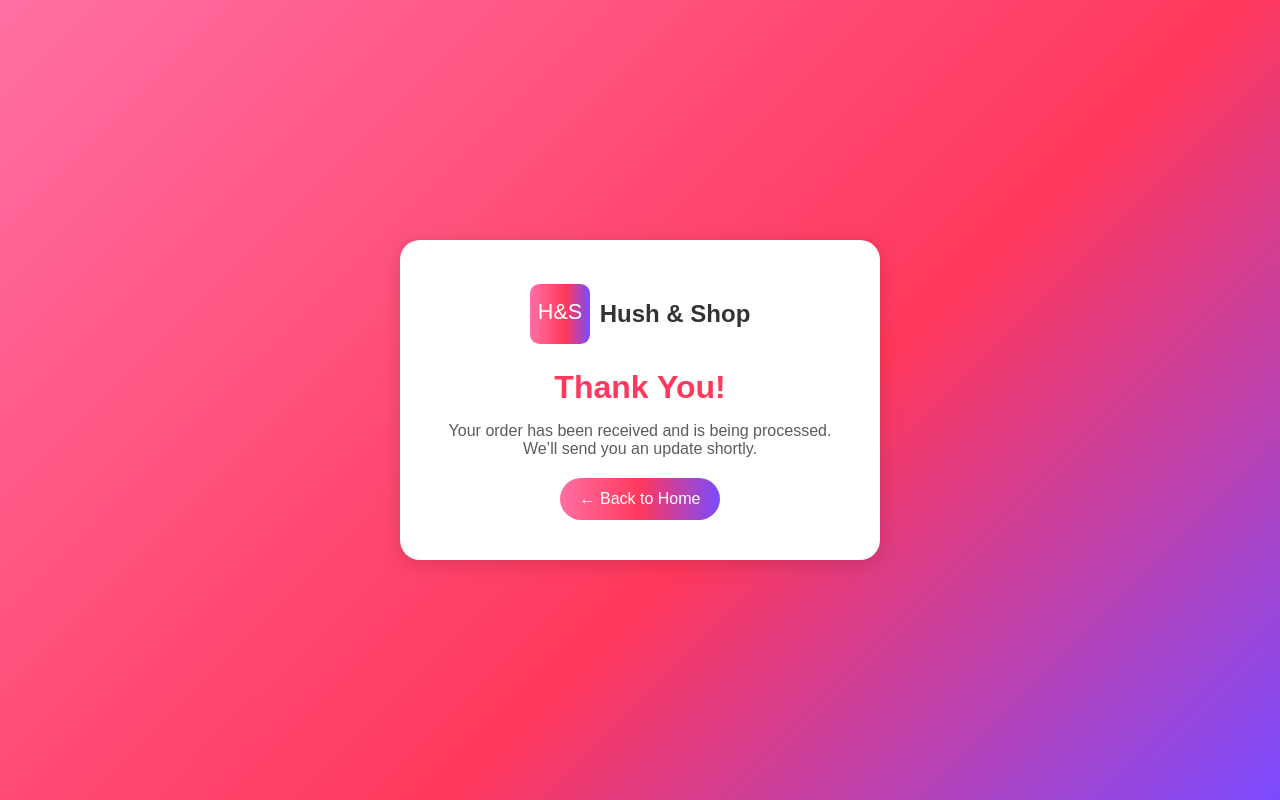
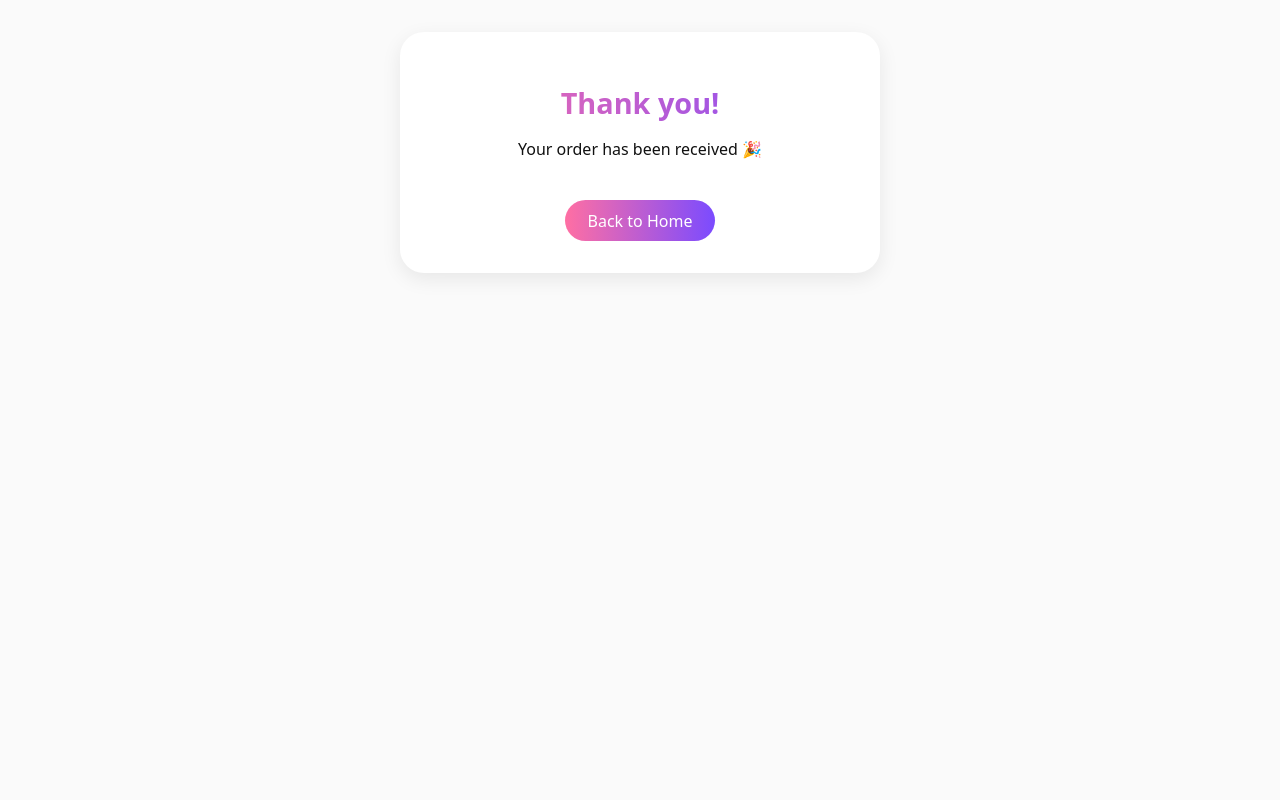
Before and after one commit to Hushmoral/Hush-and-shop, a plain HTML site: page thank-you.html in a window 1280 px wide. Drawn offline with Linux system fonts and the light colour scheme.

Commit message:
Update thank-you.html

```diff
--- a/thank-you.html
+++ b/thank-you.html
@@ -1,142 +1,104 @@
-
 <!doctype html>
 <html lang="en">
 <head>
-  <meta charset="utf-8">
-  <meta name="viewport" content="width=device-width,initial-scale=1">
-  <title>Thank You – Hush & Shop</title>
-  <link rel="stylesheet" href="styles.css">
+  <meta charset="utf-8" />
+  <meta name="viewport" content="width=device-width, initial-scale=1" />
+  <title>Thank You | Hush & Shop</title>
+  <link rel="stylesheet" href="styles.css" />
   <style>
     body {
-      display: flex;
-      flex-direction: column;
-      align-items: center;
-      justify-content: center;
-      min-height: 100vh;
-      background: linear-gradient(135deg, #ff6fa3 0%, #ff385c 60%, #7b4bff 100%);
-      color: white;
-      font-family: 'Poppins', sans-serif;
+      font-family: system-ui, sans-serif;
+      background: #fafafa;
+      padding: 2rem;
       text-align: center;
-      padding: 1.5rem;
     }
-    .thankyou-card {
+    .thank-container {
+      max-width: 480px;
+      margin: 0 auto;
       background: white;
-      color: #333;
-      border-radius: 20px;
-      box-shadow: 0 4px 20px rgba(0,0,0,0.15);
-      padding: 40px 30px;
-      max-width: 480px;
-      width: 100%;
-      animation: fadeIn 0.8s ease;
+      border-radius: 1.5rem;
+      box-shadow: 0 6px 20px rgba(0,0,0,0.08);
+      padding: 2rem;
+      animation: fadeIn 0.6s ease-out;
     }
-    .thankyou-card h1 {
-      color: #ff385c;
-      font-size: 2rem;
-      margin-bottom: 10px;
+    h1 {
+      background: linear-gradient(90deg, #ff6fa3, #7b4bff);
+      -webkit-background-clip: text;
+      -webkit-text-fill-color: transparent;
+      font-size: 1.8rem;
+      margin-bottom: 0.5rem;
     }
-    .thankyou-card p {
-      font-size: 1rem;
-      margin-bottom: 20px;
-      opacity: 0.8;
+    #orderItems div {
+      text-align: left;
+      padding: 6px 0;
+      border-bottom: 1px solid #eee;
+      font-size: 0.95rem;
+    }
+    #orderTotal {
+      margin-top: 1rem;
+      background: #f8f5ff;
+      border-radius: 0.75rem;
+      padding: 0.75rem 1rem;
+      text-align: left;
+    }
+    #orderTotal div {
+      margin: 4px 0;
     }
     .btn {
       display: inline-block;
-      background: linear-gradient(90deg, #ff6fa3, #ff385c, #7b4bff);
-      color: white;
+      margin-top: 1.5rem;
+      background: linear-gradient(90deg, #ff6fa3, #7b4bff);
+      color: #fff;
+      padding: 0.6rem 1.4rem;
       border: none;
-      padding: 12px 20px;
-      border-radius: 30px;
+      border-radius: 999px;
       font-size: 1rem;
-      cursor: pointer;
       text-decoration: none;
-      transition: transform 0.2s ease, box-shadow 0.2s ease;
+      transition: transform 0.2s ease;
     }
-    .btn:hover {
-      transform: translateY(-2px);
-      box-shadow: 0 4px 12px rgba(0,0,0,0.15);
-    }
+    .btn:hover { transform: scale(1.05); }
     @keyframes fadeIn {
-      from { opacity: 0; transform: translateY(15px); }
+      from { opacity: 0; transform: translateY(20px); }
       to { opacity: 1; transform: translateY(0); }
-    }
-    .logo {
-      display: flex;
-      align-items: center;
-      justify-content: center;
-      gap: 10px;
-      margin-bottom: 15px;
-    }
-    .logo svg {
-      width: 60px;
-      height: 60px;
-    }
-    .order-summary {
-      background: #fafafa;
-      border-radius: 12px;
-      padding: 15px;
-      margin-top: 20px;
-      text-align: left;
-      font-size: 0.95rem;
-      max-height: 200px;
-      overflow-y: auto;
-    }
-    .order-summary strong {
-      display: block;
-      margin-bottom: 5px;
-      color: #ff385c;
     }
   </style>
 </head>
+
 <body>
-  <div class="thankyou-card">
-    <div class="logo">
-      <svg viewBox="0 0 100 100">
-        <defs>
-          <linearGradient id="g1">
-            <stop offset="0" stop-color="#ff6fa3"/>
-            <stop offset="0.6" stop-color="#ff385c"/>
-            <stop offset="1" stop-color="#7b4bff"/>
-          </linearGradient>
-        </defs>
-        <rect rx="16" width="100" height="100" fill="url(#g1)"/>
-        <text x="50%" y="58%" text-anchor="middle" fill="#fff" font-size="36">H&amp;S</text>
-      </svg>
-      <h2>Hush & Shop</h2>
+  <div class="thank-container">
+    <h1>Thank you!</h1>
+    <p>Your order has been received 🎉</p>
+
+    <div id="orderDetails" style="display:none; margin-top:1.5rem;">
+      <div id="orderItems"></div>
+      <div id="orderTotal"></div>
     </div>
 
-    <h1>Thank You!</h1>
-    <p>Your order has been received and is being processed.<br>We’ll send you an update shortly.</p>
-
-    <div id="orderDetails" class="order-summary" style="display:none;">
-      <strong>Your Order:</strong>
-      <div id="orderItems"></div>
-      <div style="font-weight:600;margin-top:8px;" id="orderTotal"></div>
-    </div>
-
-    <a href="index.html" class="btn">← Back to Home</a>
+    <a href="index.html" class="btn">Back to Home</a>
   </div>
 
   <script>
   const orderInfo = JSON.parse(localStorage.getItem('lastOrder') || '{}');
   if (orderInfo && orderInfo.cart && orderInfo.cart.length > 0) {
-  const detailsBox = document.getElementById('orderDetails');
     const itemsBox = document.getElementById('orderItems');
     const totalBox = document.getElementById('orderTotal');
 
     document.querySelector('h1').textContent = `Thank you, ${orderInfo.name || 'Customer'}!`;
+
     itemsBox.innerHTML = orderInfo.cart.map(item => {
       const subtotal = item.price * item.quantity;
       return `<div>${item.name} × ${item.quantity} — $${subtotal.toFixed(2)}</div>`;
     }).join('');
+
     totalBox.innerHTML = `
       <div><strong>Order ID:</strong> ${orderInfo.orderId}</div>
       <div><strong>Date:</strong> ${orderInfo.orderDate}</div>
       <div><strong>Total:</strong> $${orderInfo.total.toFixed(2)}</div>
     `;
-  detailsBox.style.display = 'block';
+
+    document.getElementById('orderDetails').style.display = 'block';
   }
   localStorage.removeItem('lastOrder');
   </script>
-
 </body>
 </html>
```
Lines whose indentation alone changed are shown as unchanged.
